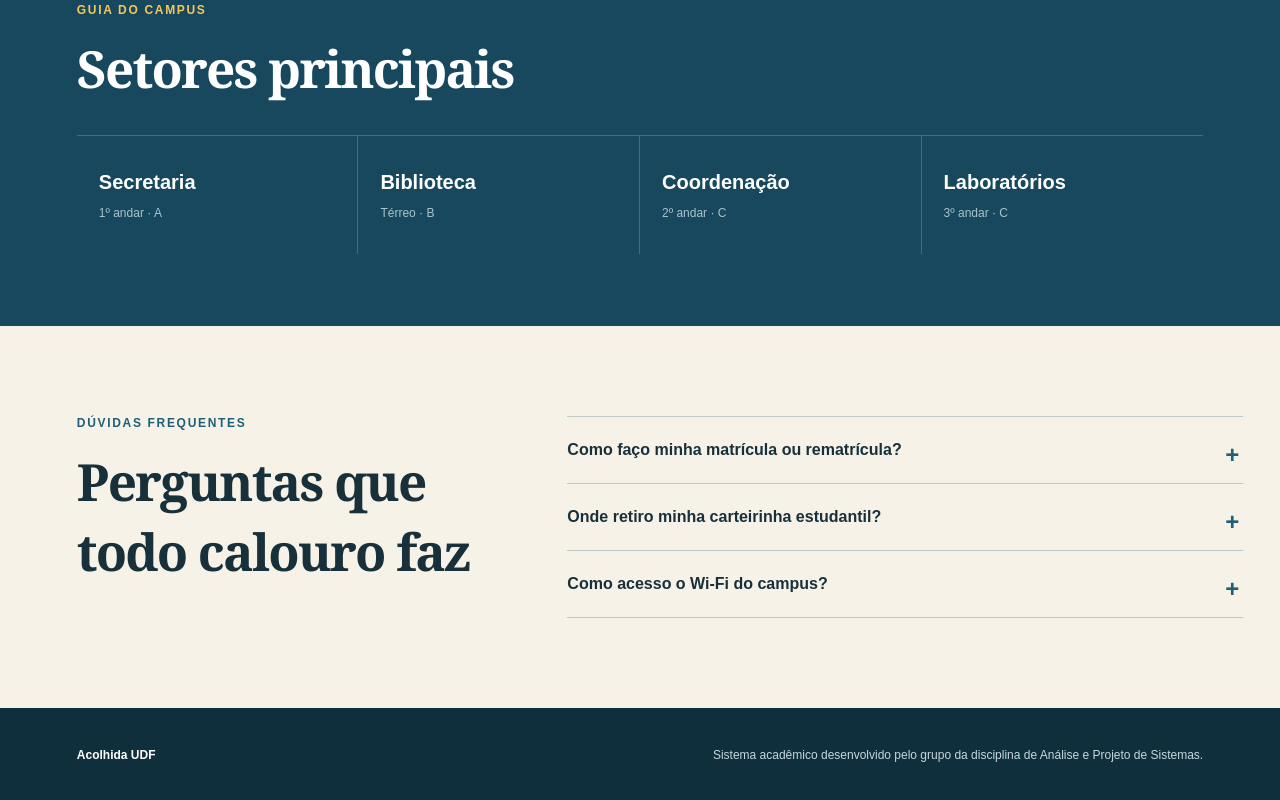
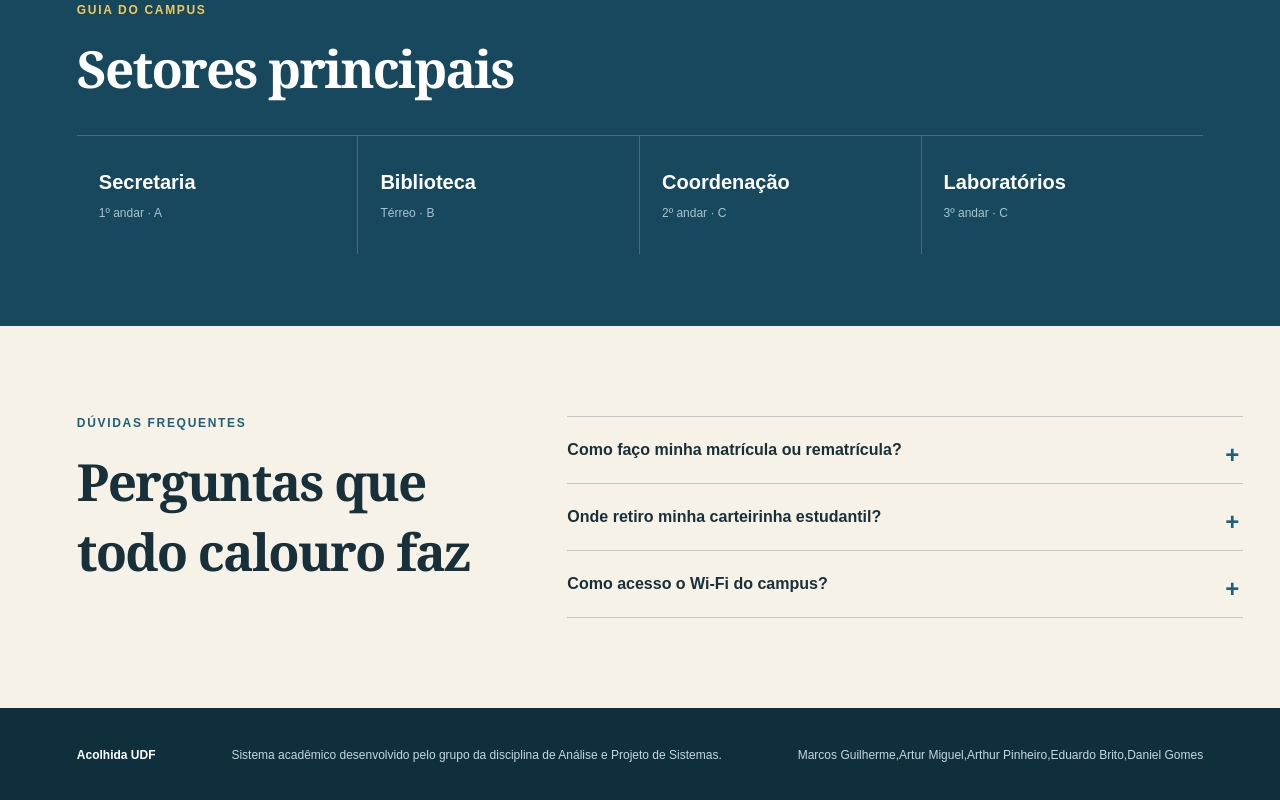
Before and after one commit to eduar-silva/APS, a plain HTML site: page MVP/index.html in a window 1280 px wide. Shown: the part 1277-2077 px from the top of the page. Drawn offline with Linux system fonts and the light colour scheme.

Commit message:
Add team member names to footer in index.html

```diff
--- a/MVP/index.html
+++ b/MVP/index.html
@@ -133,6 +133,7 @@
   <footer>
     <p><strong>Acolhida UDF</strong></p>
     <p>Sistema acadêmico desenvolvido pelo grupo da disciplina de Análise e Projeto de Sistemas.</p>
+    <p>Marcos Guilherme,Artur Miguel,Arthur Pinheiro,Eduardo Brito,Daniel Gomes</p>
   </footer>
 
   <script>
```
